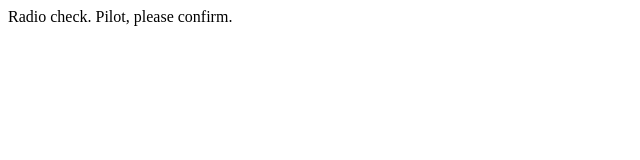
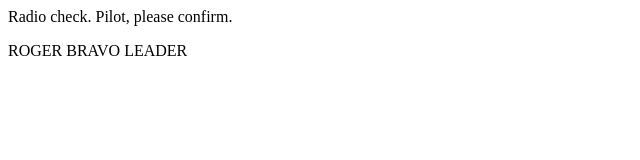
Before and after one commit to shellywilliamsreichert802/communication-log, a plain HTML site: page index.html in a window 1280 px wide. Shown: the whole page, without its empty margins (0-640 px from the left). Drawn offline with Linux system fonts and the light colour scheme.

Commit message:
First colab commit!

```diff
--- a/index.html
+++ b/index.html
@@ -2,5 +2,6 @@
     <body>
         <p>Radio check. Pilot, please confirm.
         </p>
+        <p>ROGER BRAVO LEADER</p>
     </body>
 </html>
```
